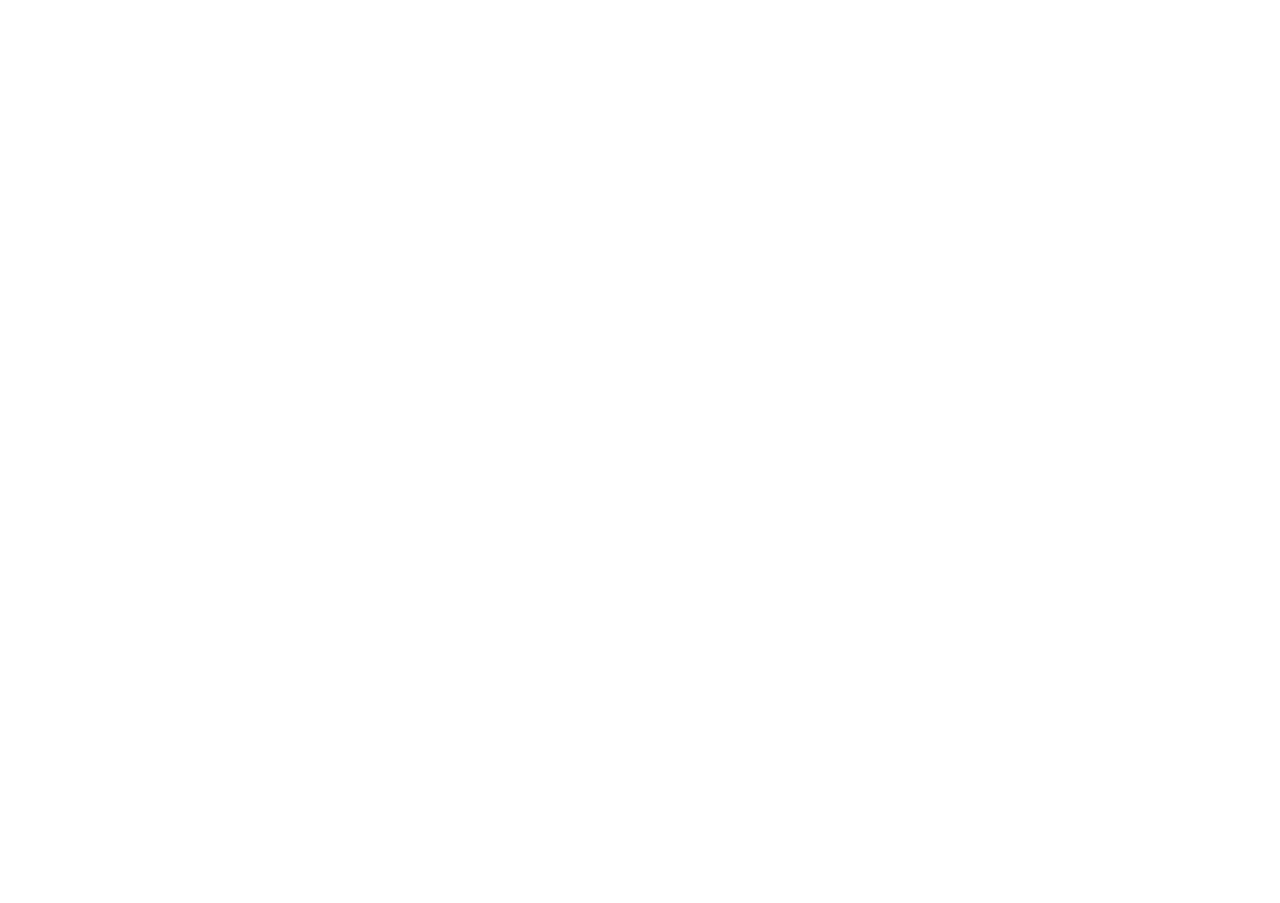
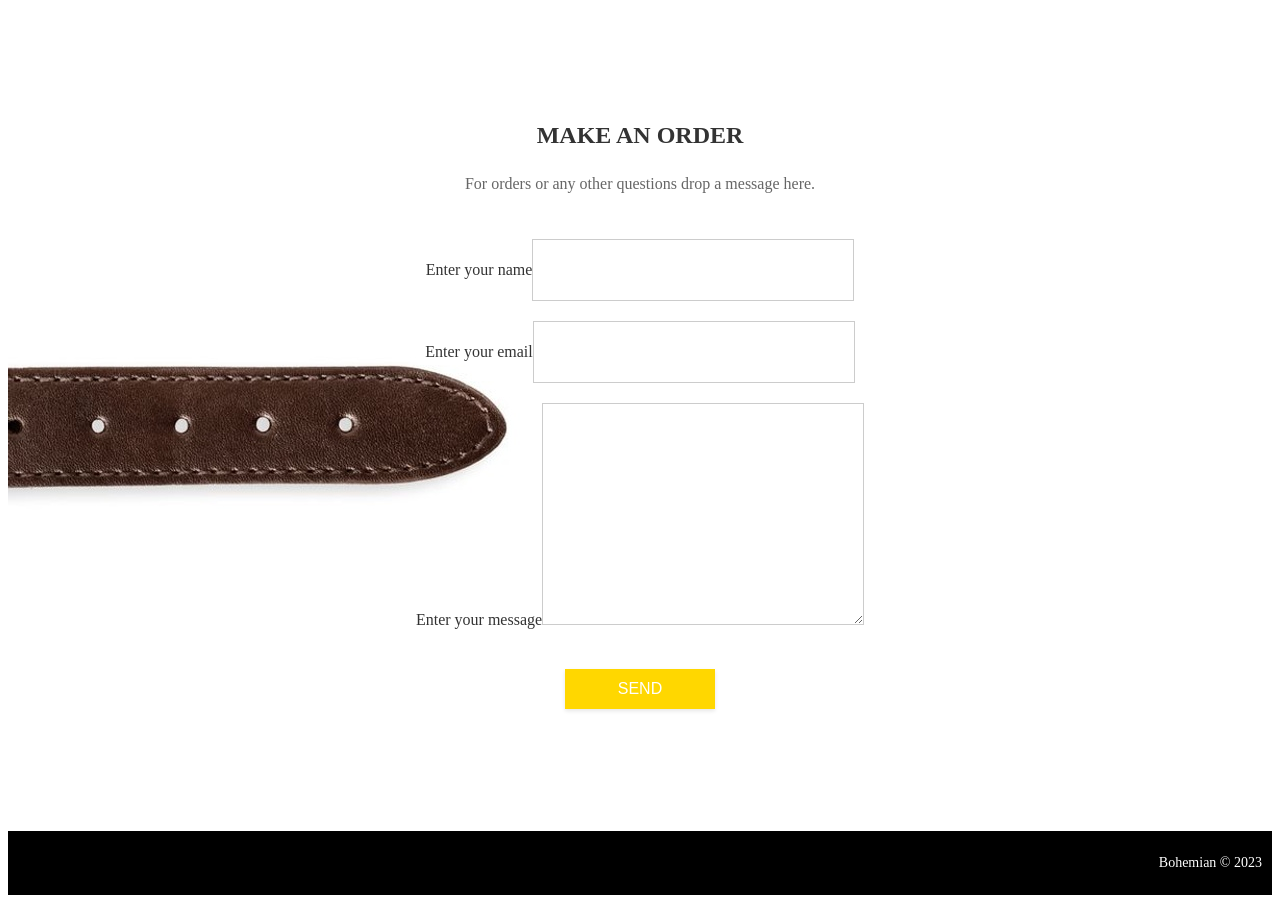
Before and after one commit to IrynaShadiuk/Final-project, a React (Create React App) app in the folder my-app/: page / in a window 1280 px wide. Shown: the part 380-1283 px from the top of the page. Before the commit the page ends 800 px from the top, so only its background shows below. Built offline with nearby package versions, Linux system fonts and the light colour scheme.

Commit message:
add Footer

```diff
--- /dev/null
+++ b/my-app/src/components/layout/Footer/Footer.tsx
@@ -0,0 +1,86 @@
+import React, { useState } from 'react';
+import './footer.scss';
+
+interface OrderForm {
+  name: string;
+  email: string;
+  message: string;
+}
+
+const Footer: React.FC = () => {
+  const [orderForm, setOrderForm] = useState<OrderForm>({
+    name: '',
+    email: '',
+    message: '',
+  });
+
+  const handleInputChange = (
+    event: React.ChangeEvent<HTMLInputElement> | React.ChangeEvent<HTMLTextAreaElement>
+  ) => {
+    const { name, value } = event.target;
+    setOrderForm((prevForm) => ({
+      ...prevForm,
+      [name]: value,
+    }));
+  };
+
+  const handleSubmit = (event: React.FormEvent<HTMLFormElement>) => {
+    event.preventDefault();
+    // Ваша логіка обробки форми тут
+    console.log('Order submitted:', orderForm);
+    setOrderForm({
+      name: '',
+      email: '',
+      message: '',
+    });
+  };
+
+  return (
+    <footer>
+      <div className="footer-top">
+        <h2>MAKE AN ORDER</h2>
+        <p>For orders or any other questions drop a message here.</p>
+        <form className="order-form" onSubmit={handleSubmit}>
+          <div className="form-group">
+            <label htmlFor="name">Enter your name</label>
+            <input
+              type="text"
+              id="name"
+              name="name"
+              value={orderForm.name}
+              onChange={handleInputChange}
+              required
+            />
+          </div>
+          <div className="form-group">
+            <label htmlFor="email">Enter your email</label>
+            <input
+              type="email"
+              id="email"
+              name="email"
+              value={orderForm.email}
+              onChange={handleInputChange}
+              required
+            />
+          </div>
+          <div className="form-group">
+            <label htmlFor="message">Enter your message</label>
+            <textarea
+              id="message"
+              name="message"
+              value={orderForm.message}
+              onChange={handleInputChange}
+              required
+            />
+          </div>
+          <button className="submit-btn" type="submit">SEND</button>
+        </form>
+      </div>
+      <div className="footer-bottom">
+        <p>Bohemian © 2023</p>
+      </div>
+    </footer>
+  );
+};
+
+export default Footer;
--- /dev/null
+++ b/my-app/src/components/layout/Footer/footer.scss
@@ -0,0 +1,77 @@
+.footer {
+    background-color: #fefcf5;
+    padding: 40px 0;
+  }
+
+  .footer-top {
+    background-image: url("../../img/footer.jpg");
+    text-align: center;
+    height: 850px;
+    display: flex;
+    flex-direction: column;
+    justify-content: center;
+    align-items: center;
+  }
+
+  .footer-top h2 {
+    color: #333;
+    font-size: 24px;
+    margin-bottom: 10px;
+  }
+
+  .footer-top p {
+    color: #666;
+    font-size: 16px;
+  }
+
+  .order-form {
+    display: flex;
+    flex-direction: column;
+    align-items: center;
+    margin-top: 30px;
+  }
+
+  .form-group {
+    margin-bottom: 20px;
+  }
+
+  .form-group label {
+    color: #333;
+    font-size: 16px;
+  }
+
+  input,
+  textarea {
+    width: 300px;
+    height: 40px;
+    padding: 10px;
+    font-size: 16px;
+    border: 1px solid #ccc;
+  }
+
+  textarea {
+    height: 200px;
+  }
+
+  .submit-btn {
+    width: 150px;
+    height: 40px;
+    margin-top: 20px;
+    background-color: #ffd700;
+    color: #fff;
+    font-size: 16px;
+    border: none;
+    box-shadow: 0 2px 4px rgba(0, 0, 0, 0.1);
+    cursor: pointer;
+  }
+
+  .footer-bottom {
+    background-color: #000;
+    padding: 10px;
+    text-align: right;
+  }
+
+  .footer-bottom p {
+    color: #fff;
+    font-size: 14px;
+  }
--- a/my-app/src/components/layout/Layout.tsx
+++ b/my-app/src/components/layout/Layout.tsx
@@ -1,6 +1,7 @@
 import { ReactNode } from 'react';
 import Header from './Header/Header';
 import AdminPage from '../admin/Admin';
+import Footer from './Footer/Footer';
 
 interface LayoutProps {
   children: ReactNode;
@@ -12,7 +13,7 @@
       <Header />
       <main>{children}</main>
       {/* <AdminPage /> */}
-      {/* <Footer /> */}
+      <Footer />
     </div>
   );
 }
```
Also changed, not shown: my-app/src/components/img/footer.jpg (added).
